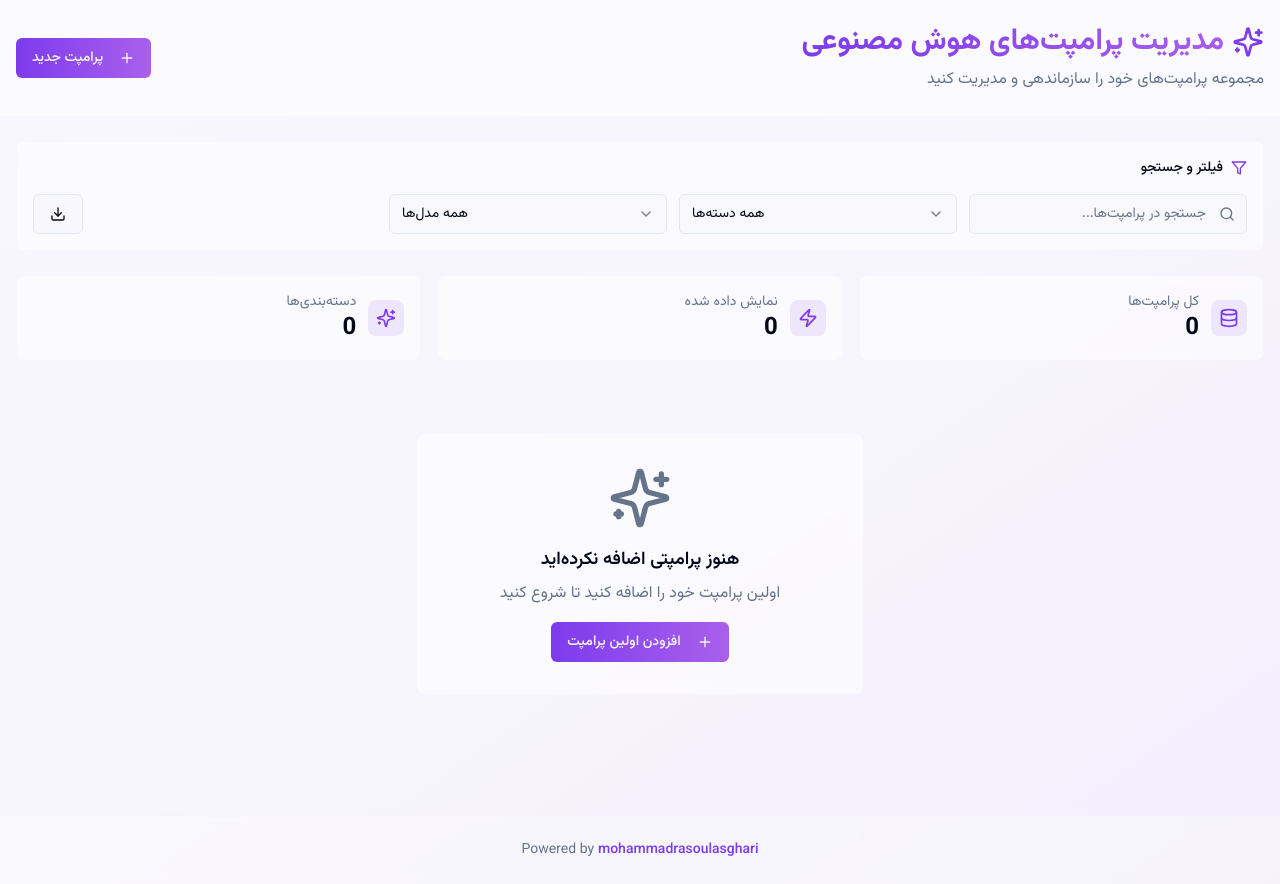
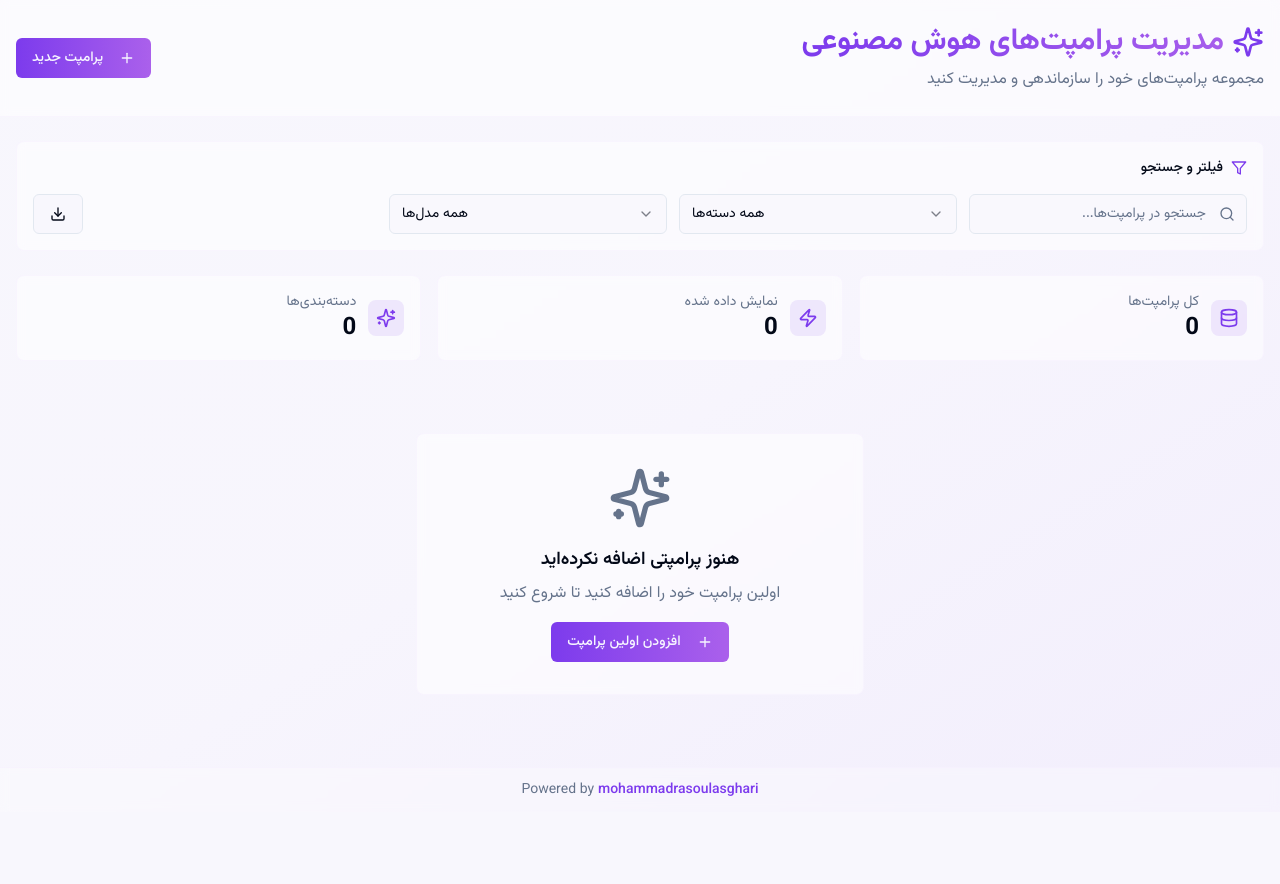
Before and after one commit to mohammadrasoulasghari/prompt-chi, a React (Vite) app: page / in a window 1280 px wide. After the commit the page ends 812 px from the top, so only its background shows below. Built offline with nearby package versions, Linux system fonts and the light colour scheme.

Commit message:
Fix footer positioning
Adjust footer to be at the very bottom with minimal spacing.

```diff
--- a/src/pages/Index.tsx
+++ b/src/pages/Index.tsx
@@ -261,8 +261,8 @@ export default function Index() {
       </div>
 
       {/* Footer */}
-      <footer className="bg-card/30 backdrop-blur-sm border-t border-accent/30 mt-12">
-        <div className="container mx-auto px-4 py-6 text-center">
+      <footer className="bg-card/30 backdrop-blur-sm border-t border-accent/30 mt-auto">
+        <div className="container mx-auto px-4 py-3 text-center">
           <p className="text-sm text-muted-foreground">
             Powered by{" "}
             <a
```
